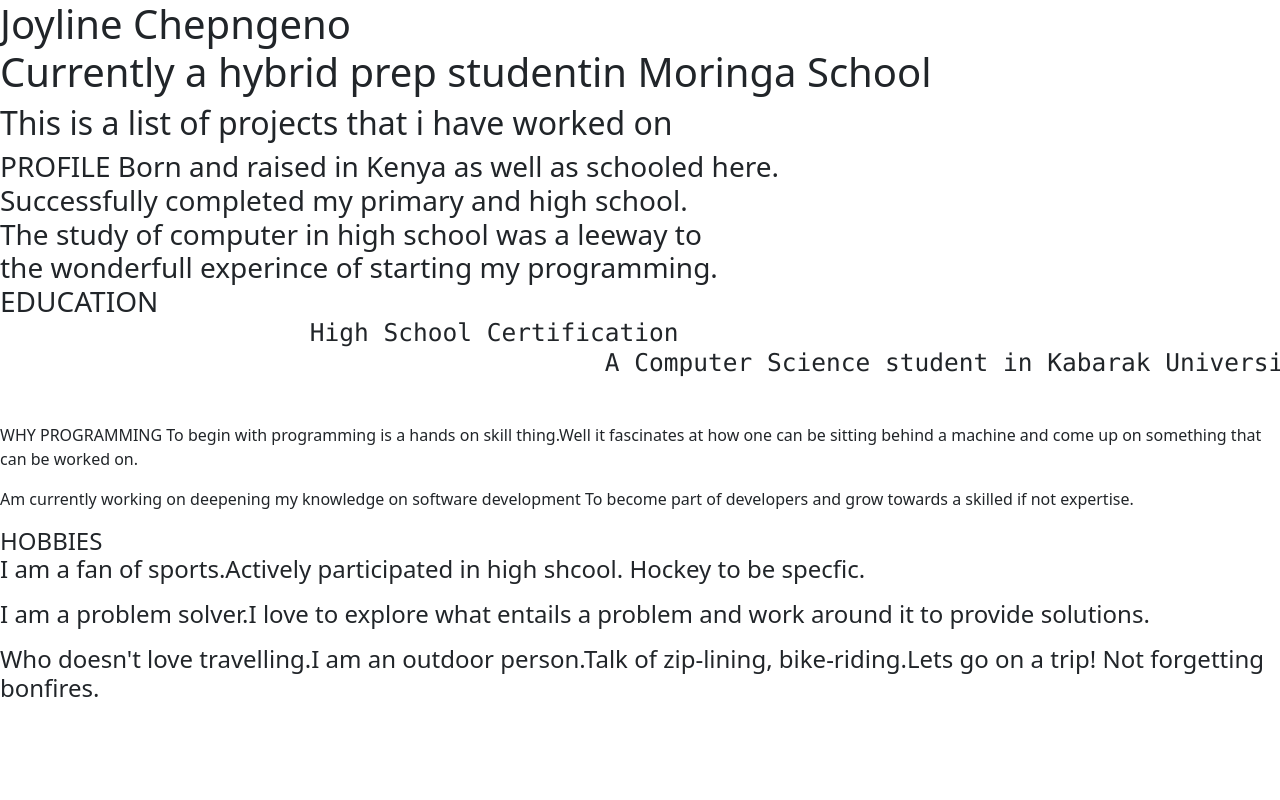
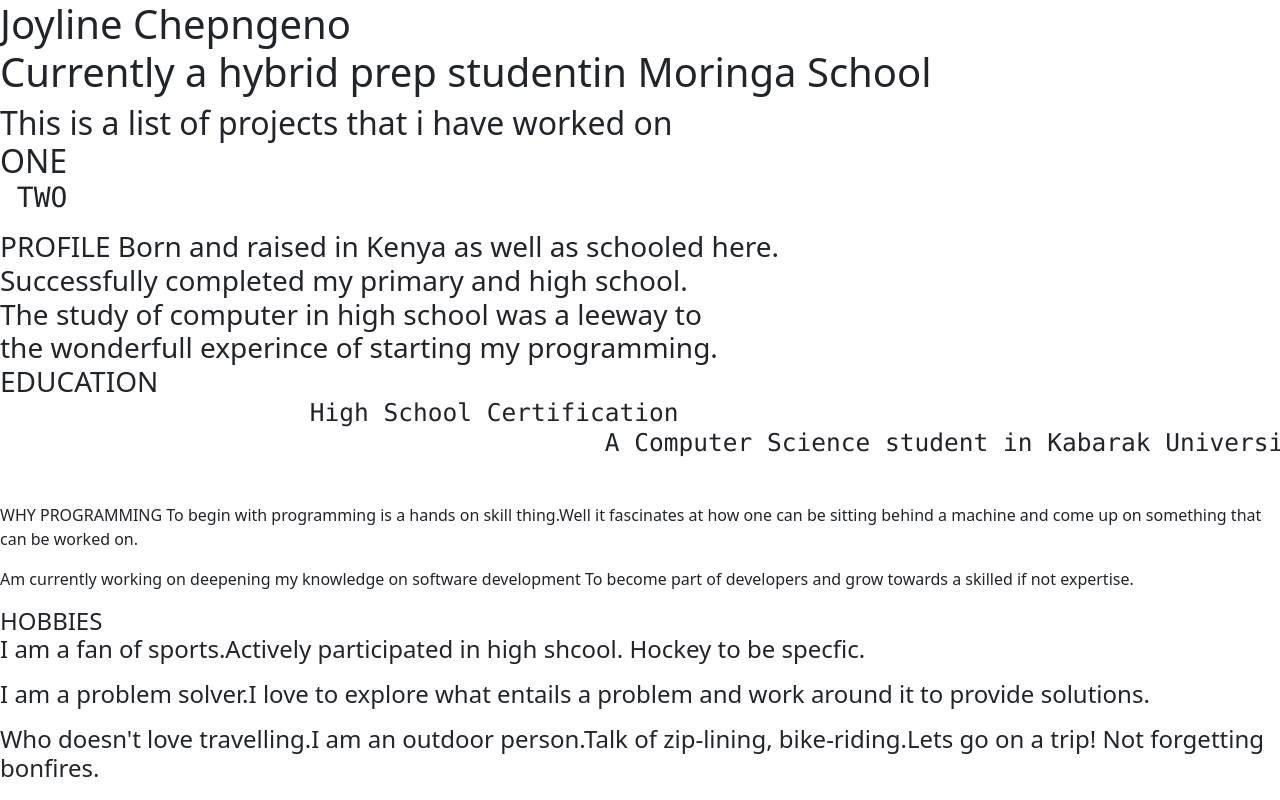
Before and after one commit to joyline254/Portofolio-repo, a plain HTML site: page myportofolio.html in a window 1280 px wide. Drawn offline with Linux system fonts and the light colour scheme.

Commit message:
Listed projects

```diff
--- a/myportofolio.html
+++ b/myportofolio.html
@@ -9,7 +9,9 @@
 					  Currently a <stong>hybrid prep student</strong>in Moringa School
 
 				</h1>
-				<h2>This is a list of projects that i have worked on</h2>
+				<h2>This is a list of projects that i have worked on<br>
+					 ONE <pre> TWO</pre>
+				</h2>
 				<h3>PROFILE
 					Born and raised in <tittle="A COUNTRY IN AFRICA "> Kenya as well as schooled here. <br>
 					Successfully completed my primary and high school.<br>
```
